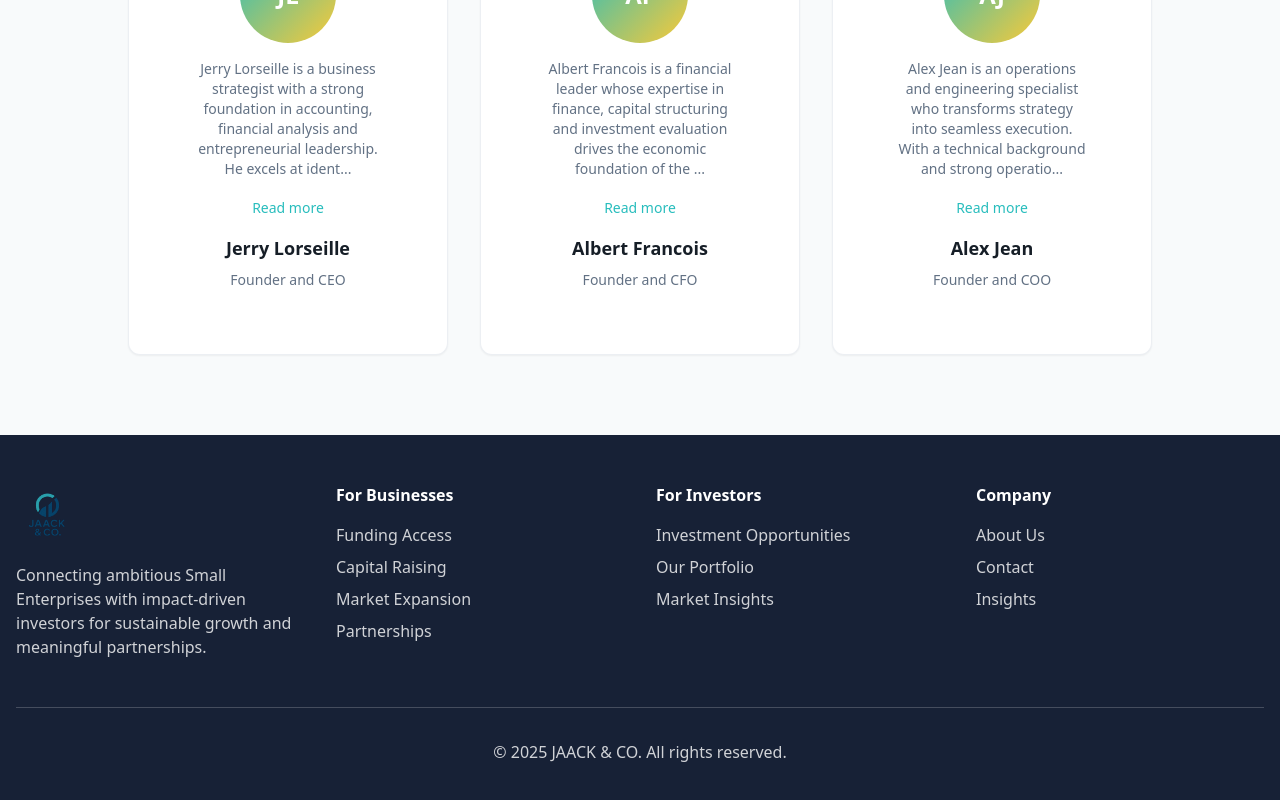
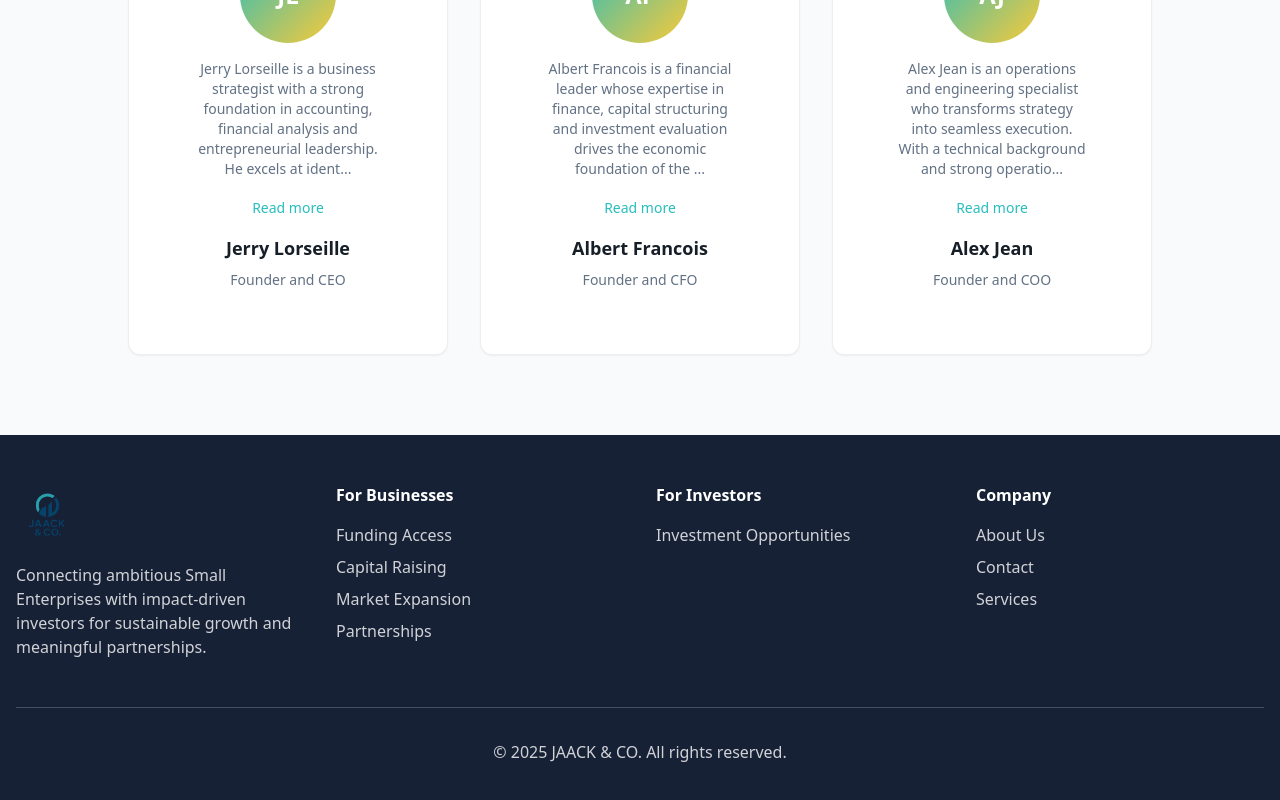
Before and after one commit to CJestrip-89/jaack-business-website, a React (Vite) app: page /about in a window 1280 px wide. Shown: the part 2048-2848 px from the top of the page. Built offline with nearby package versions, Linux system fonts and the light colour scheme; the HTML template or start-up script is replaced by a standard one.

Commit message:
Code edited in Lovable Code Editor
Edited UI in Lovable

```diff
--- a/src/components/layout/Footer.tsx
+++ b/src/components/layout/Footer.tsx
@@ -55,7 +55,7 @@ const Footer = () => {
                   Investment Opportunities
                 </Link>
               </li>
-              <li>
+              {/* <li>
                 <Link to="/subsidiaries" className="hover:text-secondary transition-colors">
                   Our Portfolio
                 </Link>
@@ -64,7 +64,7 @@ const Footer = () => {
                 <Link to="/insights" className="hover:text-secondary transition-colors">
                   Market Insights
                 </Link>
-              </li>
+              </li> */}
             </ul>
           </div>
 
@@ -83,8 +83,8 @@ const Footer = () => {
                 </Link>
               </li>
               <li>
-                <Link to="/insights" className="hover:text-secondary transition-colors">
-                  Insights
+                <Link to="/services" className="hover:text-secondary transition-colors">
+                  Services
                 </Link>
               </li>
             </ul>
```
